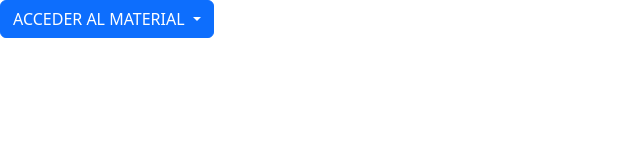
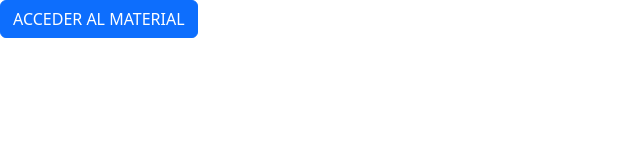
Before and after one commit to materiales2025/materiales2025.github.io, a plain HTML site: page index.html in a window 1280 px wide. Shown: the full height of the page, 0-640 px from the left. Drawn offline with nearby package versions, Linux system fonts and the light colour scheme; a web font is replaced by a local one.

Commit message:
Update index.html

```diff
--- a/index.html
+++ b/index.html
@@ -11,7 +11,7 @@
     </head>
     <body>
 
-    <button class="btn btn-primary dropdown-toggle"> ACCEDER AL MATERIAL </button>
+    <button class="btn btn-primary"> ACCEDER AL MATERIAL </button>
 
     </body>
 </html>
```
